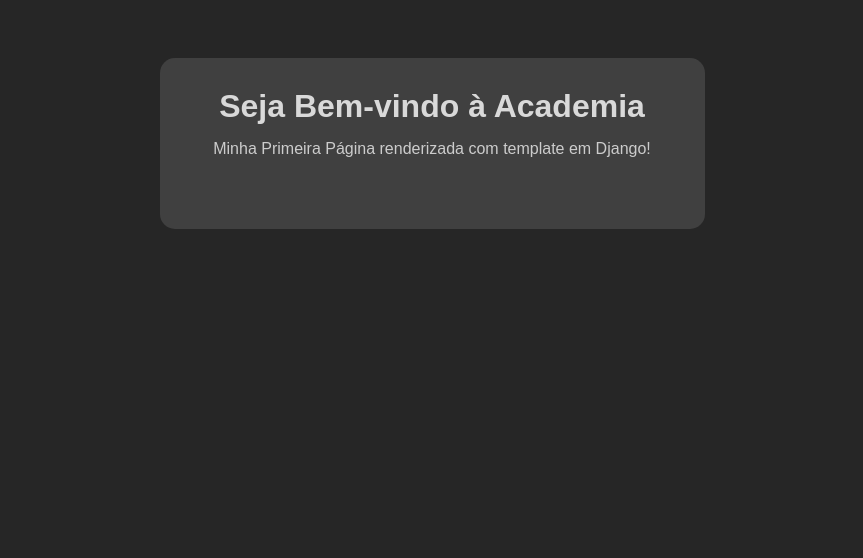
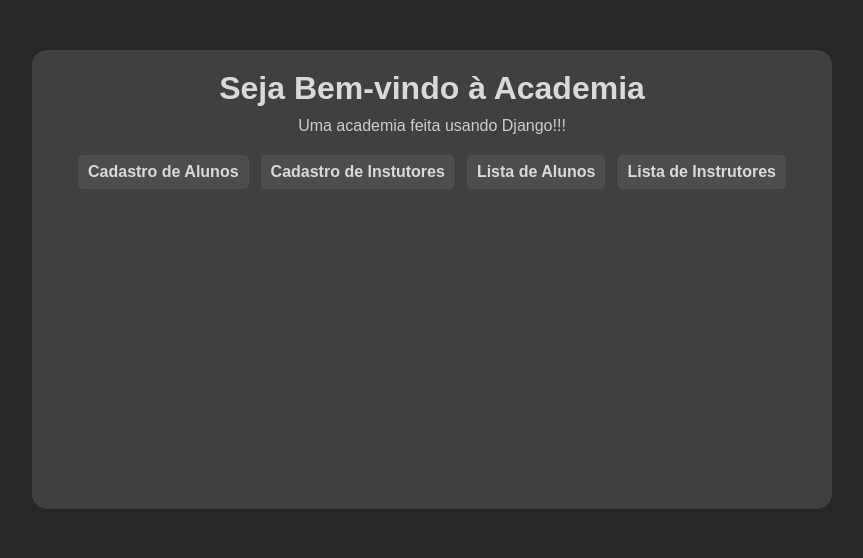
Before and after one commit to Linzackk/siteAcademia, a Django app: page / in a window 1280 px wide. Shown: the top 558 px of the page, without its empty margins (208-1071 px from the left). Run offline with Django 5.2, Linux system fonts and the light colour scheme; data that the repository does not hold is empty.

Commit message:
Criação de Forms para Alunos e Instrutores + CRUD atualizado com interfaces unicas

```diff
--- a/academia/settings.py
+++ b/academia/settings.py
@@ -69,7 +69,6 @@
 
 WSGI_APPLICATION = 'academia.wsgi.application'
 
-
 # Database
 # https://docs.djangoproject.com/en/5.2/ref/settings/#databases
 
--- a/usuarios/static/usuarios/style.css
+++ b/usuarios/static/usuarios/style.css
@@ -1,35 +1,76 @@
+* {
+    margin: 0;
+    padding: 0;
+    box-sizing: border-box;
+}
+
 body {
     font-family: Arial, Helvetica, sans-serif;
     background-color: hsl(0, 0%, 15%);
-    padding: 50px;
     display: flex;
+    flex-direction: column;
     align-items: center;
-    justify-content: center;
+    padding: 50px 20px;
 }
 
-main {
+header {
+    display: flex;
+    flex-direction: column; /* empilha h1, p e nav */
+    align-items: center;
     background-color: hsl(0, 0%, 25%);
+    border-radius: 15px 15px 0 0;
+    border-bottom: 3px solid black;
+    padding: 20px 40px;
+    width: 75%;
+    max-width: 800px;
     text-align: center;
-    border-radius: 15px;
-    padding: 20px;
 }
 
-main > h1 {
+/* Título e parágrafo */
+header h1 {
     color: hsl(0, 0%, 85%);
-    margin: 10px;
+    margin-bottom: 10px;
 }
 
-main > p {
+header p {
     color: hsl(0, 0%, 80%);
-    margin: 15px 10px;
+    margin-bottom: 20px;
 }
 
-main > ul {
-    color: hsl(0, 0%, 80%);
-    text-align: left;
-    display: inline-block;
-    width: 465px;
-    white-space: nowrap;
-    overflow: hidden;
-    text-overflow: ellipsis;
+/* Nav */
+header nav {
+    display: flex;
+    justify-content: space-around; /* separa os links */
+    width: 100%; /* ocupa a largura total do header */
+ /* limita largura do nav */
 }
+
+/* Links do nav */
+header nav a {
+    text-decoration: none;
+    color: hsl(0, 0%, 85%);
+    font-weight: bold;
+    padding: 8px 10px;
+    background-color: hsl(0, 0%, 30%);
+    border-radius: 5px;
+    transition: background-color 0.2s, color 0.2s;
+}
+
+header nav a:hover {
+    background-color: hsl(0, 0%, 50%);
+    color: hsl(0, 0%, 100%);
+}
+
+/* Main */
+main {
+    display: flex;
+    flex-direction: column;
+    align-items: center;
+    background-color: hsl(0, 0%, 25%);
+    border-radius: 0 0 15px 15px;
+    width: 75%;
+    max-width: 800px;
+    margin-top: -3px; /* para “grudar” com header sem quebrar a borda */
+    padding: 20px;
+    min-height: 300px;
+}
--- a/usuarios/templates/usuarios/home.html
+++ b/usuarios/templates/usuarios/home.html
@@ -3,19 +3,23 @@
 <head>
     <meta charset="UTF-8">
     <meta name="viewport" content="width=device-width, initial-scale=1.0">
-    <title>Acamia do Zackinho</title>
+    <title>Academia</title>
     {% load static %}
-    <link rel="stylesheet" href="{% static 'usuarios/style.css' %}">
+    <link rel="stylesheet" href="{% static 'usuarios/style.css' %}?v=3">
 </head>
 <body>
+    <header>
+        <h1>Seja Bem-vindo à Academia </h1>
+        <p>Uma academia feita usando Django!!!</p>
+        <nav>
+            <a href="{% url 'cadastrar_aluno' %}" id='cadastrar_aluno'>Cadastro de Alunos</a>
+            <a href="{% url 'cadastrar_instrutor' %}" id="cadastrar_instrutor">Cadastro de Instutores</a>
+            <a href="{% url 'listar_alunos' %}" id="listar_alunos">Lista de Alunos</a>
+            <a href="{% url 'listar_instrutores' %}" id="listar_instrutores">Lista de Instrutores</a>
+        </nav>
+    </header>
     <main>
-        <h1>Seja Bem-vindo à Academia </h1>
-        <p>Minha Primeira Página renderizada com template em Django!</p>
-        <ul>
-            {% for aluno in alunos %}
-                <li><b>{{ aluno.nome }} | {{ aluno.idade }} anos | {{ aluno.curso }}</b></li>
-            {% endfor %}
-        </ul>
+
     </main>
 </body>
 </html>
--- a/usuarios/urls.py
+++ b/usuarios/urls.py
@@ -3,4 +3,12 @@
 
 urlpatterns = [
     path('', views.home, name='home'),
+    path('cadastrar_aluno', views.cadastrar_aluno, name='cadastrar_aluno'),
+    path('cadastar_instrutor', views.cadastrar_instrutor, name='cadastrar_instrutor'),
+    path('listar_alunos', views.listar_alunos,name ="listar_alunos"),
+    path('listar_instrutores', views.listar_instrutores, name="listar_instrutores"),
+    path('editar_aluno/<int:aluno_id>/', views.editar_aluno, name='editar_aluno'),
+    path('editar_instrutor/<int:instrutor_id>/', views.editar_instrutor, name="editar_instrutor"),
+    path('deletar_aluno/<int:aluno_id>/', views.deletar_aluno, name='deletar_aluno'),
+    path('deletar_instrutor/<int:instrutor_id>/', views.deletar_instrutor, name='deletar_instrutor'),
 ]
--- a/usuarios/views.py
+++ b/usuarios/views.py
@@ -1,8 +1,76 @@
-from django.shortcuts import render
-from .models import Aluno
+from django.shortcuts import render, redirect, get_object_or_404
+from .models import Aluno, Instrutor
+from .forms import AlunoForm, InstrutorForm
 
 
 def home(request):
     # Exemplo de Dados Dinâmicos (mudam com as informações)
     alunos = Aluno.objects.all()
     return render(request, 'usuarios/home.html', {'alunos': alunos})
+
+def irParaCadastro(request):
+    return render(request, 'usuarios/cadastrar_aluno.html')
+
+def cadastrar_aluno(request):
+    if request.method == "POST":
+        form = AlunoForm(request.POST)
+        if form.is_valid():
+            form.save()
+            return redirect('home')
+    else:
+        form = AlunoForm()
+
+    return render(request, 'usuarios/cadastrar_aluno.html', {'form': form})
+
+def cadastrar_instrutor(request):
+    if request.method == "POST":
+        form = InstrutorForm(request.POST)
+        if form.is_valid():
+            form.save()
+            return redirect('home')
+    else:
+        form = InstrutorForm()
+
+    return render(request, 'usuarios/cadastrar_instrutor.html', {'form': form})
+
+def listar_alunos(request):
+    alunos = Aluno.objects.all()
+    return render(request, 'usuarios/listar_alunos.html', {'alunos': alunos})
+
+def listar_instrutores(request):
+    instrutores = Instrutor.objects.all()
+    return render(request, 'usuarios/listar_instrutores.html', {'instrutores': instrutores})
+
+def editar_aluno(request, aluno_id):
+    aluno = get_object_or_404(Aluno, id=aluno_id)
+
+    if request.method == "POST":
+        form = AlunoForm(request.POST, instance=aluno)
+        if form.is_valid():
+            form.save()
+            return redirect('listar_alunos')
+    else:
+        form = AlunoForm(instance=aluno)
+    return render(request, 'usuarios/editar_aluno.html', {'form': form})
+
+def editar_instrutor(request, instrutor_id):
+    instrutor = get_object_or_404(Instrutor, id=instrutor_id)
+
+    if request.method == "POST":
+        form = InstrutorForm(request.POST, instance=instrutor)
+        if form.is_valid():
+            form.save()
+            return redirect('listar_instrutores')
+    else:
+        form = InstrutorForm(instance=instrutor)
+    return render(request, 'usuarios/editar_instrutor.html', {'form': form})
+
+def deletar_aluno(request, aluno_id):
+    aluno = get_object_or_404(Aluno, id=aluno_id)
+    aluno.delete()
+    return redirect('listar_alunos')
+
+def deletar_instrutor(request, instrutor_id):
+    instrutor = get_object_or_404(Instrutor, instrutor_id)
+    instrutor.delete()
+    return redirect('listar_instrutores')
```
Also changed, not shown: usuarios/forms.py (added, +12 -0 lines), usuarios/models.py (+14 -3 lines), usuarios/templates/usuarios/cadastrar_aluno.html (added, +16 -0 lines), usuarios/templates/usuarios/cadastrar_instrutor.html (added, +18 -0 lines), usuarios/templates/usuarios/editar_aluno.html (added, +17 -0 lines), usuarios/templates/usuarios/editar_instrutor.html (added, +17 -0 lines), usuarios/templates/usuarios/listar_alunos.html (added, +21 -0 lines), usuarios/templates/usuarios/listar_instrutores.html (added, +21 -0 lines), usuarios/migrations/0003_instrutor_remove_aluno_curso_aluno_cpf_aluno_plano_and_more.py (added).
